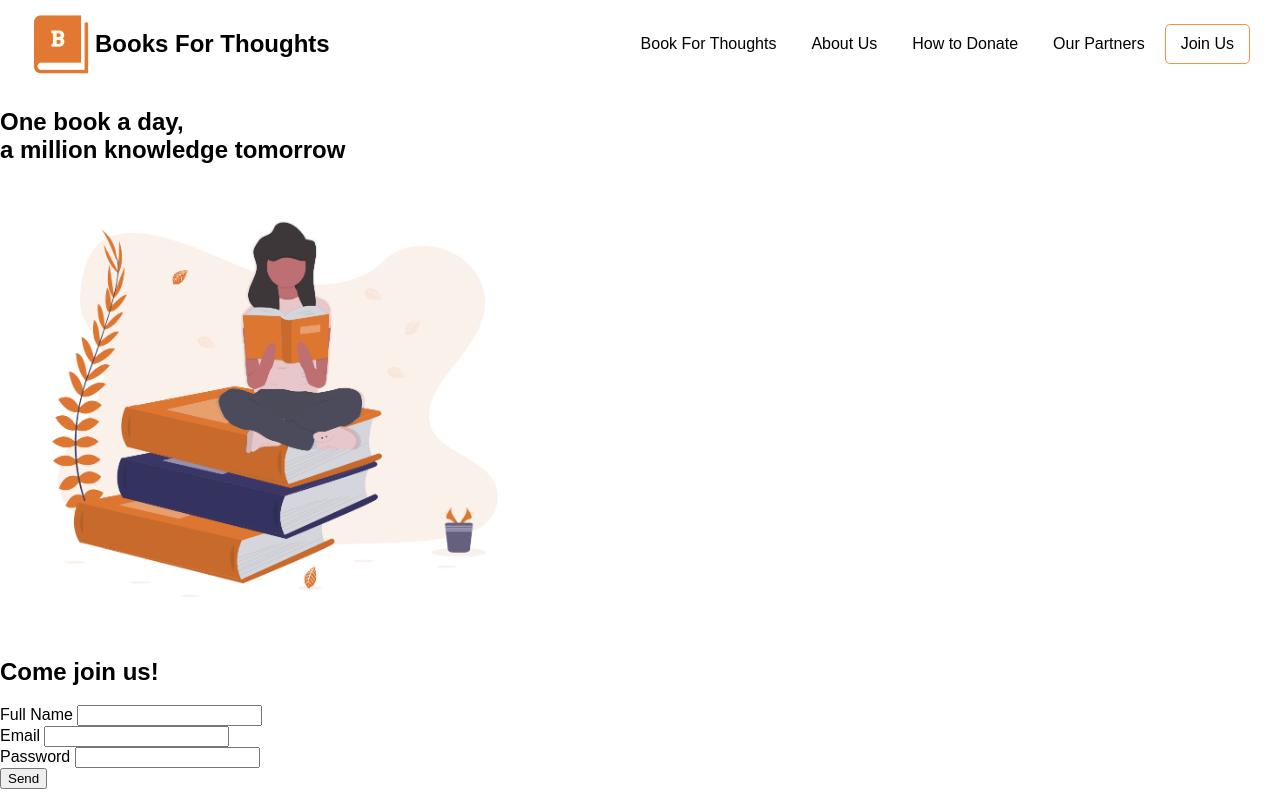
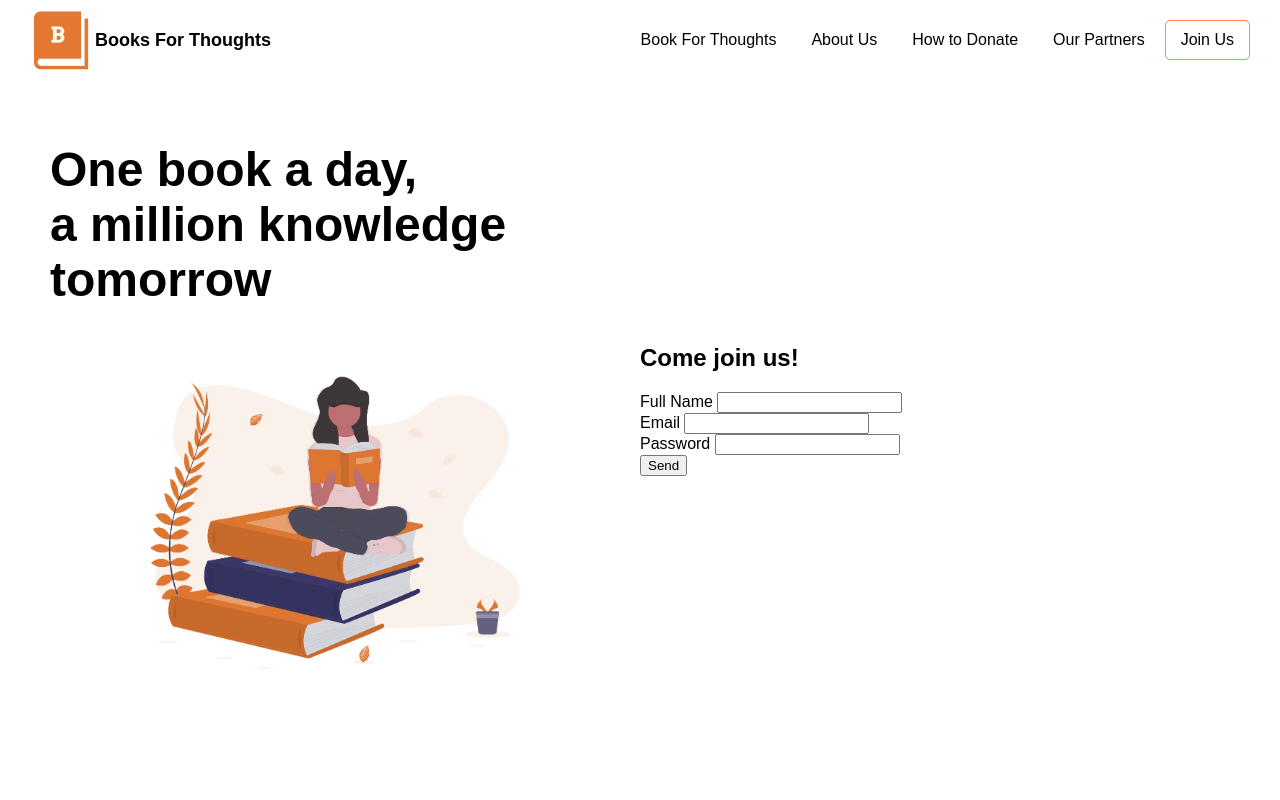
Before and after one commit to GalihWiseso/Books-For-Thoughts, a plain HTML site: page index.html in a window 1280 px wide. Drawn offline with Linux system fonts and the light colour scheme.

Commit message:
:package: Add: left quotes section

```diff
--- a/index.html
+++ b/index.html
@@ -26,7 +26,7 @@
     <main class="container">
         <section class="left-container">
             <h1 class="left-container__quotes">One book a day,<br> a million knowledge tomorrow</h1>
-            <img src="img/big picture.png" class="left-container__img" width="550" height="450" alt="a woman read a books">
+            <img src="img/big picture.png" class="left-container__img" alt="a woman read a books">
         </section>
         <section class="right-container">
             <h1 class="right-container__title">Come join us!</h1>
--- a/style.css
+++ b/style.css
@@ -21,6 +21,7 @@ body {
 }
 
 .navbar .navbar__title h2 {
+  font-size: 18px;
   margin-left: 5px;
 }
 
@@ -53,6 +54,34 @@ body {
 
 .navbar .navbar__list a:hover {
   background-color: #fafafa;
+}
+
+.container {
+  display: flex;
+  min-height: 80vh;
+  padding: 0 30px;
+}
+
+.container .left-container,
+.container .right-container {
+  display: flex;
+  flex-direction: column;
+  justify-content: center;
+  width: 50%;
+}
+
+.container .left-container {
+  align-items: center;
+  padding: 20px;
+}
+
+.container .left-container .left-container__quotes {
+  font-size: 48px;
+  width: 100%;
+}
+
+.container .left-container img {
+  width: 80%;
 }
 
 /* nav {
```
